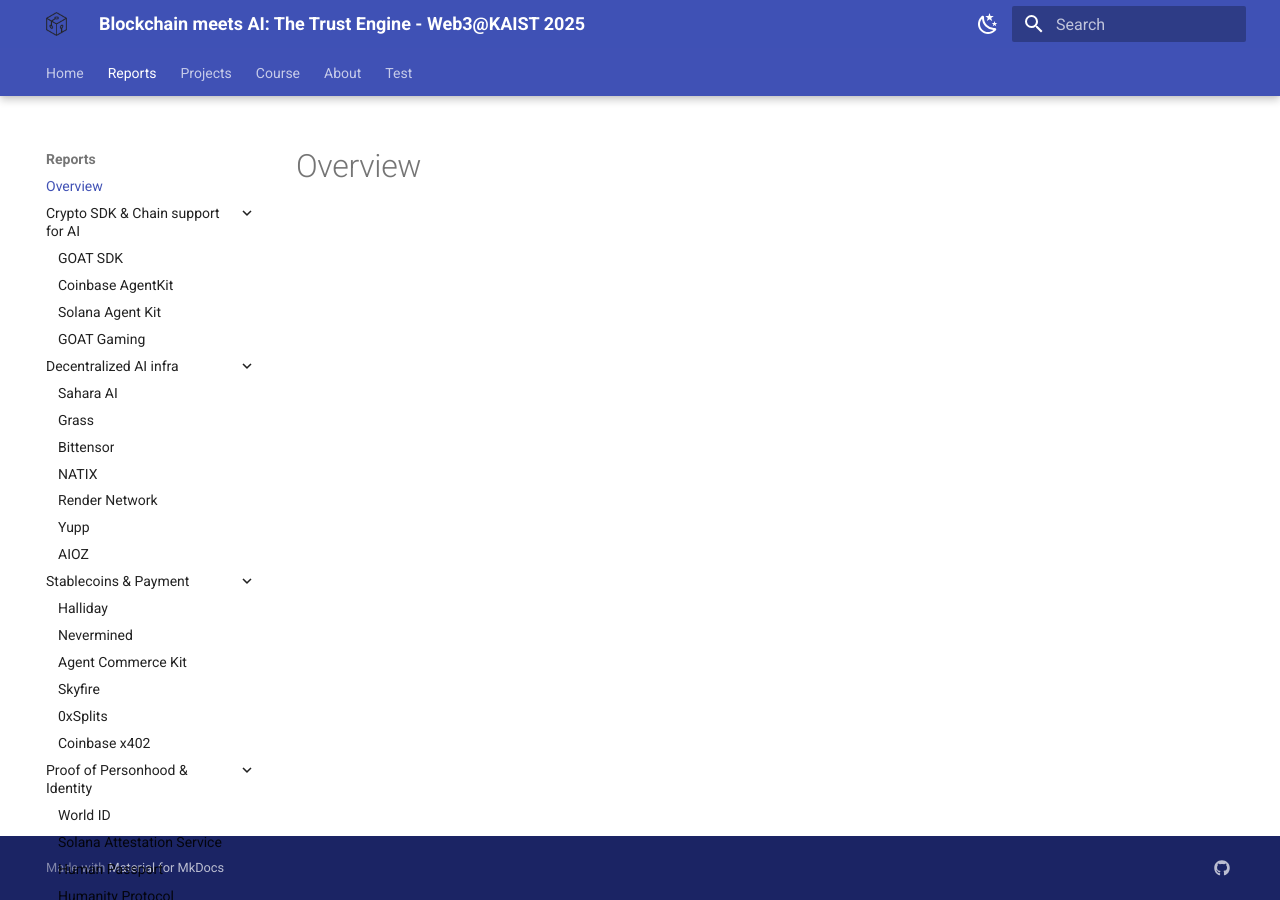
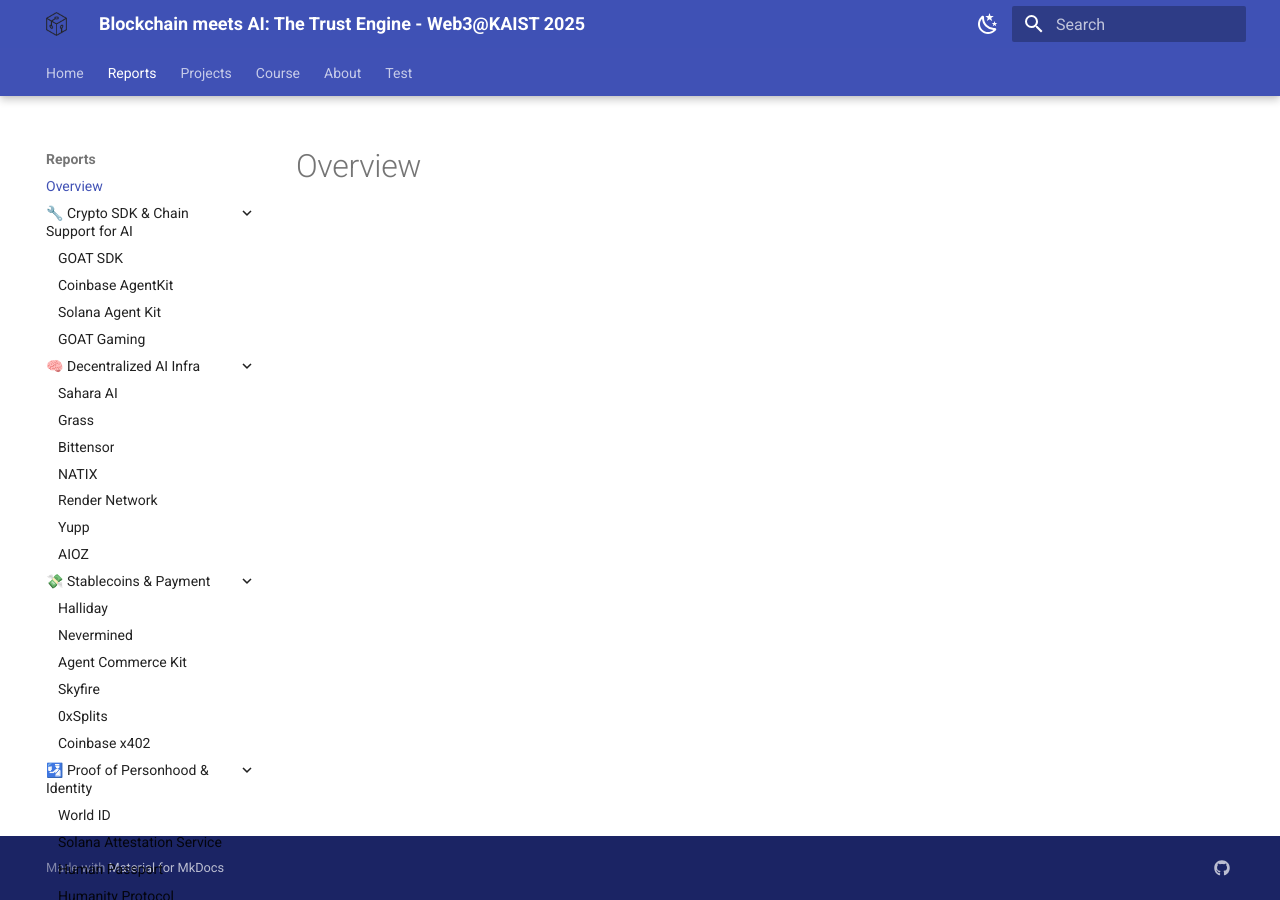
Before and after one commit to web3classdao/kaist2025, an MkDocs documentation site: the page built from docs/reports/index.md, in a window 1280 px wide. Built offline with MkDocs 1.6.1 and Material for MkDocs 9.7.7, drawn with Linux system fonts in a browser that asks for light colours.

```diff
--- a/mkdocs.yml
+++ b/mkdocs.yml
@@ -36,12 +36,12 @@ nav:
   - Home: index.md
   - Reports:
     - Overview: reports/index.md
-    - Crypto SDK & Chain support for AI:
+    - 🔧 Crypto SDK & Chain Support for AI:
       - GOAT SDK: reports/goat.md
       - Coinbase AgentKit: reports/coinbase_agentkit.md
       - Solana Agent Kit: reports/solana_agentkit.md
       - GOAT Gaming: reports/goat_gaming.md
-    - Decentralized AI infra:
+    - 🧠 Decentralized AI Infra:
       - Sahara AI: reports/saharaai.md
       - Grass: reports/grass.md
       - Bittensor: reports/bittensor.md
@@ -49,21 +49,21 @@ nav:
       - Render Network: reports/render.md
       - Yupp: reports/yupp.md
       - AIOZ: reports/aioz.md
-    - Stablecoins & Payment:
+    - 💸 Stablecoins & Payment:
       - Halliday: reports/halliday.md
       - Nevermined: reports/nevermined.md
       - Agent Commerce Kit: reports/ack_catena.md
       - Skyfire: reports/skyfire.md
       - 0xSplits: reports/0xsplits.md
       - Coinbase x402: reports/x402.md
-    - Proof of Personhood & Identity:
+    - 🛂 Proof of Personhood & Identity:
       - World ID: reports/worldid.md
       - Solana Attestation Service: reports/solana_attestation.md
       - Human Passport: reports/human_passport.md
       - Humanity Protocol: reports/humanity_protocol.md
       - BrightID: reports/brightid.md
       - Civic: reports/civic.md
-    - Decentralized AI & Agent Co-ownership:
+    - 🤖 Decentralized AI & Agent Co-ownership:
       - Virtuals Protocol: reports/virtuals.md
       - ElizaOS: reports/elizaos.md
       - Kaito: reports/kaito.md
```
